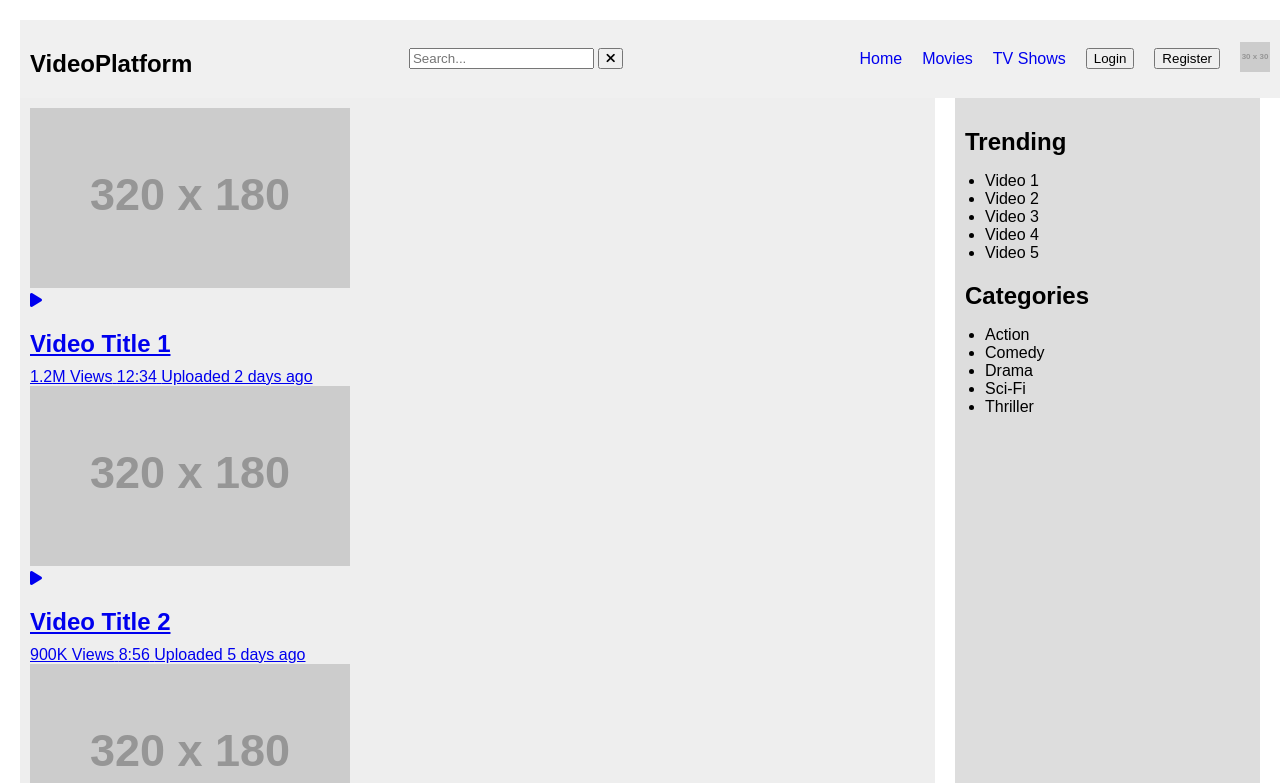
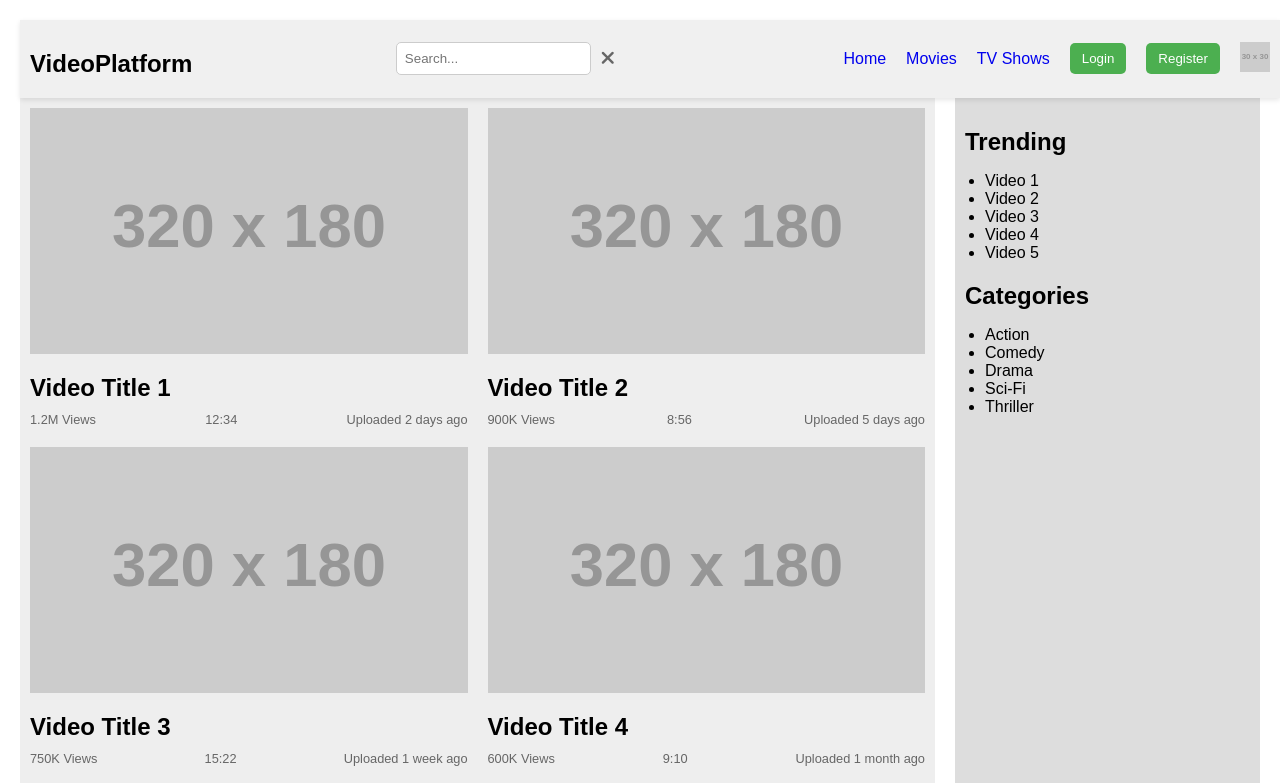
Before and after one commit to iampraneeth-coder/praneeth-stream, a plain HTML site: page index.html in a window 1280 px wide. Shown: the top 783 px of the page. Drawn offline with Linux system fonts and the light colour scheme; placeholder pictures from the web are drawn by us.

Commit message:
Update style.css

```diff
--- a/style.css
+++ b/style.css
@@ -4,10 +4,15 @@ body {
   padding: 0;
 }
 
+/* Header Styles */
 header {
   background-color: #f0f0f0;
   padding: 10px;
   width: 100%;
+  box-shadow: 0 2px 5px rgba(0, 0, 0, 0.1);
+  position: sticky;
+  top: 0;
+  z-index: 100; /* Ensure it stays on top */
 }
 
 nav {
@@ -59,10 +64,127 @@ footer {
 }
 
 /* Basic placeholder styling */
-h1, h2, p {
+h1,
+h2,
+p {
   margin-bottom: 10px;
 }
 
 nav a {
   text-decoration: none;
 }
+
+/* General Styling */
+.video-grid {
+  display: grid;
+  grid-template-columns: repeat(auto-fit, minmax(300px, 1fr)); /* Responsive Grid */
+  gap: 20px;
+}
+
+.video-item {
+  text-decoration: none;
+  color: black;
+  transition: transform 0.3s ease;
+}
+
+.video-item:hover {
+  transform: translateY(-5px);
+}
+
+/* Thumbnail Styling */
+.thumbnail-container {
+  position: relative;
+  overflow: hidden;
+}
+
+.thumbnail-container img {
+  width: 100%;
+  height: auto;
+  display: block;
+}
+
+.thumbnail-overlay {
+  position: absolute;
+  top: 0;
+  left: 0;
+  width: 100%;
+  height: 100%;
+  background-color: rgba(0, 0, 0, 0); /* Transparent */
+  display: flex;
+  justify-content: center;
+  align-items: center;
+  font-size: 3em;
+  color: white;
+  opacity: 0;
+  transition: opacity 0.3s ease, background-color 0.3s ease;
+}
+
+.thumbnail-container:hover .thumbnail-overlay {
+  opacity: 1;
+  background-color: rgba(0, 0, 0, 0.5); /* Semi-transparent on hover */
+}
+
+.fa-play {
+  /* Font Awesome Play Icon Styling (optional) */
+}
+
+/* Video Info Styling */
+.video-info {
+  display: flex;
+  justify-content: space-between;
+  font-size: 0.8em;
+  margin-top: 5px;
+  color: #666;
+}
+
+/* Search Bar Styles */
+.search-container {
+  display: flex;
+  align-items: center;
+}
+
+.search-container input[type="search"] {
+  padding: 8px;
+  border: 1px solid #ccc;
+  border-radius: 5px;
+  margin-right: 5px;
+}
+
+.search-container .clear-search {
+  background: none;
+  border: none;
+  cursor: pointer;
+  font-size: 1.2em;
+  color: #666;
+}
+
+/* Button Styles */
+.login-btn,
+.register-btn {
+  background-color: #4caf50;
+  color: white;
+  padding: 8px 12px;
+  border: none;
+  border-radius: 5px;
+  cursor: pointer;
+  transition: background-color 0.3s ease;
+}
+
+.login-btn:hover,
+.register-btn:hover {
+  background-color: #367c39;
+}
+
+#scrollToTopBtn {
+  display: none; /* Hidden by default */
+  position: fixed;
+  bottom: 20px;
+  right: 20px;
+  background-color: #007bff;
+  color: white;
+  border: none;
+  border-radius: 5px;
+  padding: 10px 15px;
+  cursor: pointer;
+  opacity: 0.7;
+}
```
Lines whose indentation alone changed are shown as unchanged.
